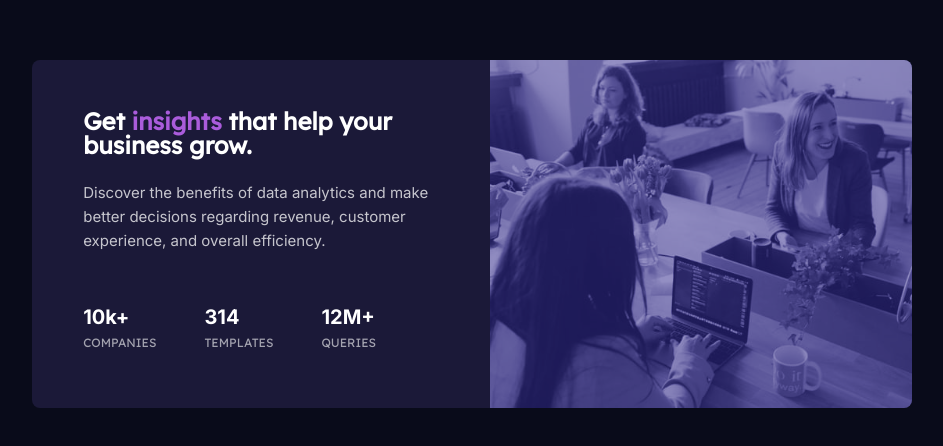
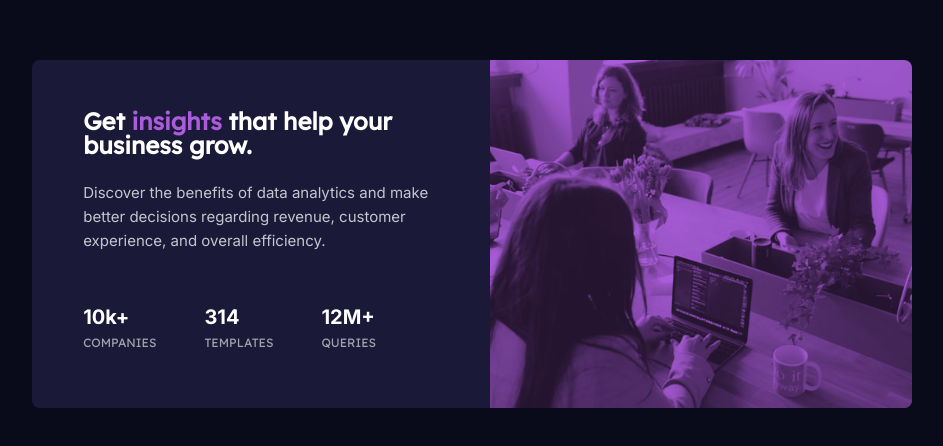
Before and after one commit to finkenmann/fm-03-stats-preview-card, a plain HTML site: page index.html in a window 1280 px wide. Shown: the part 198-644 px from the top of the page, without its empty margins (168-1111 px from the left). Drawn offline with Linux system fonts and the light colour scheme.

Commit message:
fixed the image blend

```diff
--- a/css/styles.css
+++ b/css/styles.css
@@ -68,7 +68,7 @@ h1 {
 }
 
 .image {
-  background-color: var(--clr-primary--600);
+  background-color: var(--clr-primary--400);
 }
 
 .img-desktop {
@@ -76,7 +76,8 @@ h1 {
 }
 
 .image img {
-  mix-blend-mode: soft-light;
+  mix-blend-mode: multiply;
+  opacity: 0.8;
 }
 
 article {
```
